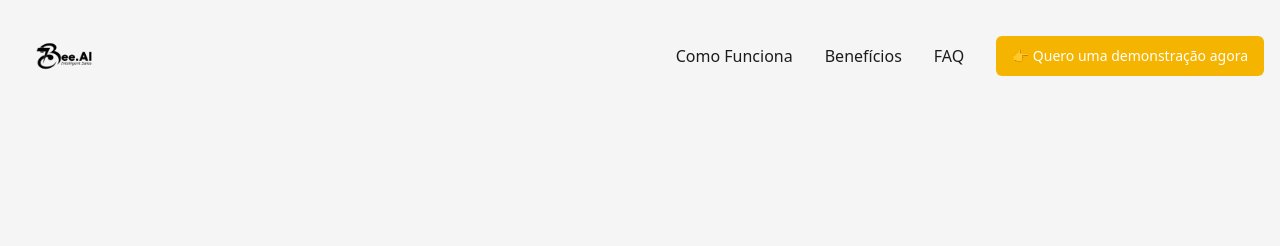
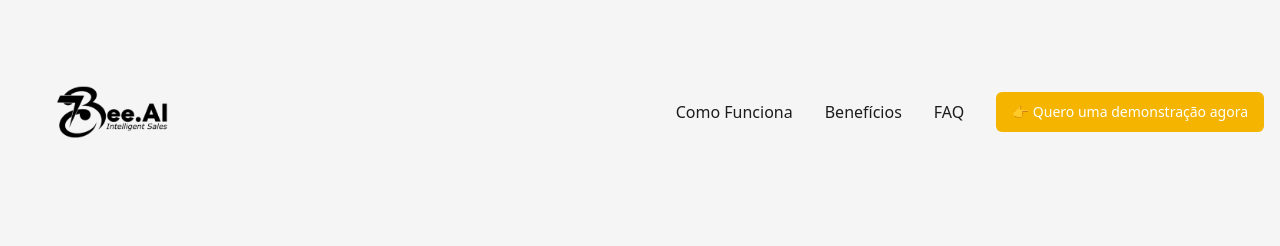
Before and after one commit to 7Beeai/bee-ai-conversations-flow, a React (Vite) app: page / in a window 1280 px wide. Shown: the top 246 px of the page. Built offline with nearby package versions, Linux system fonts and the light colour scheme.

Commit message:
Increase logo size
Double the logo size in the header while maintaining its proportions.

```diff
--- a/src/components/Header.tsx
+++ b/src/components/Header.tsx
@@ -23,14 +23,14 @@ const Header = () => {
 
   return (
     <header className={`fixed top-0 left-0 right-0 z-50 transition-all duration-300 ${
-      isScrolled ? 'bg-white shadow-md py-1' : 'bg-transparent py-2'
+      isScrolled ? 'bg-white shadow-md py-2' : 'bg-transparent py-4'
     }`}>
       <div className="container mx-auto px-4 flex justify-between items-center">
         <div className="flex items-center">
           <img
             src="/lovable-uploads/cca8416a-fa5d-420a-9868-2d8a9bbb063c.png"
             alt="7Bee.AI Logo"
-            className="h-16 md:h-20 lg:h-24"
+            className="h-32 md:h-40 lg:h-48"
           />
         </div>
 
```
